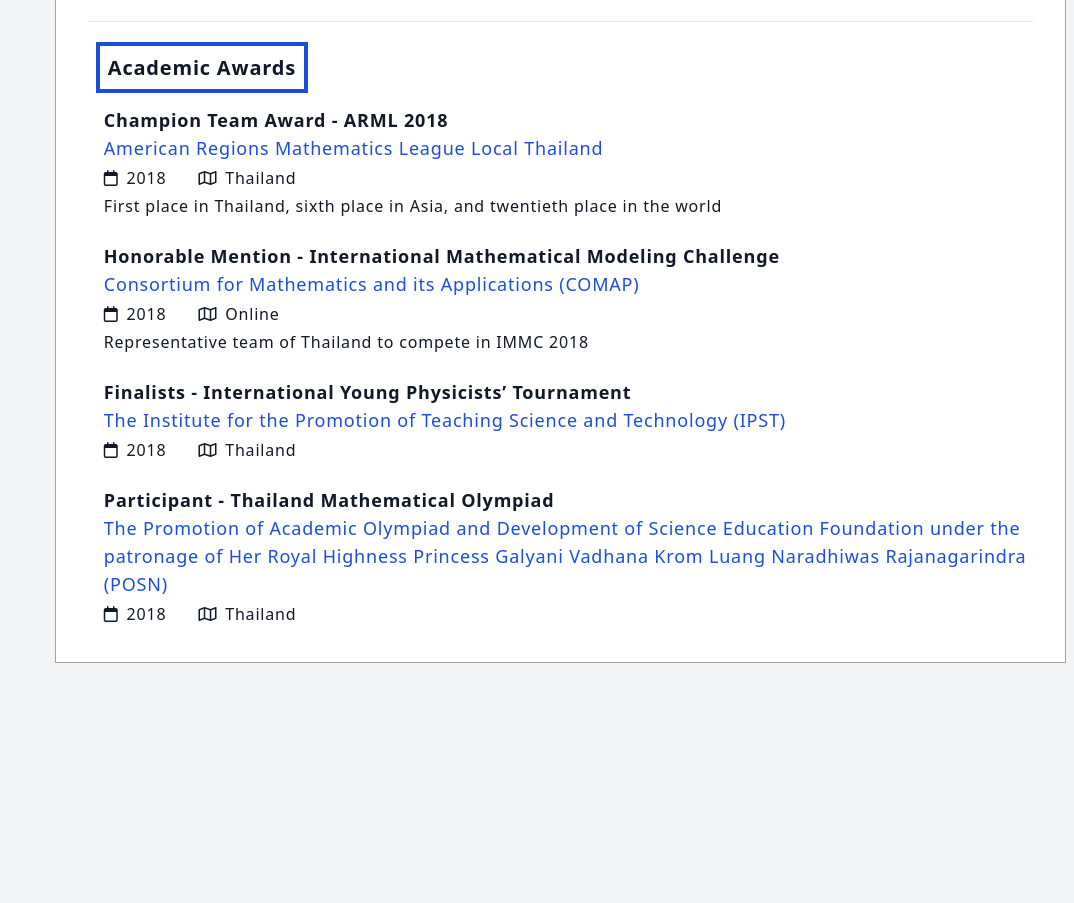
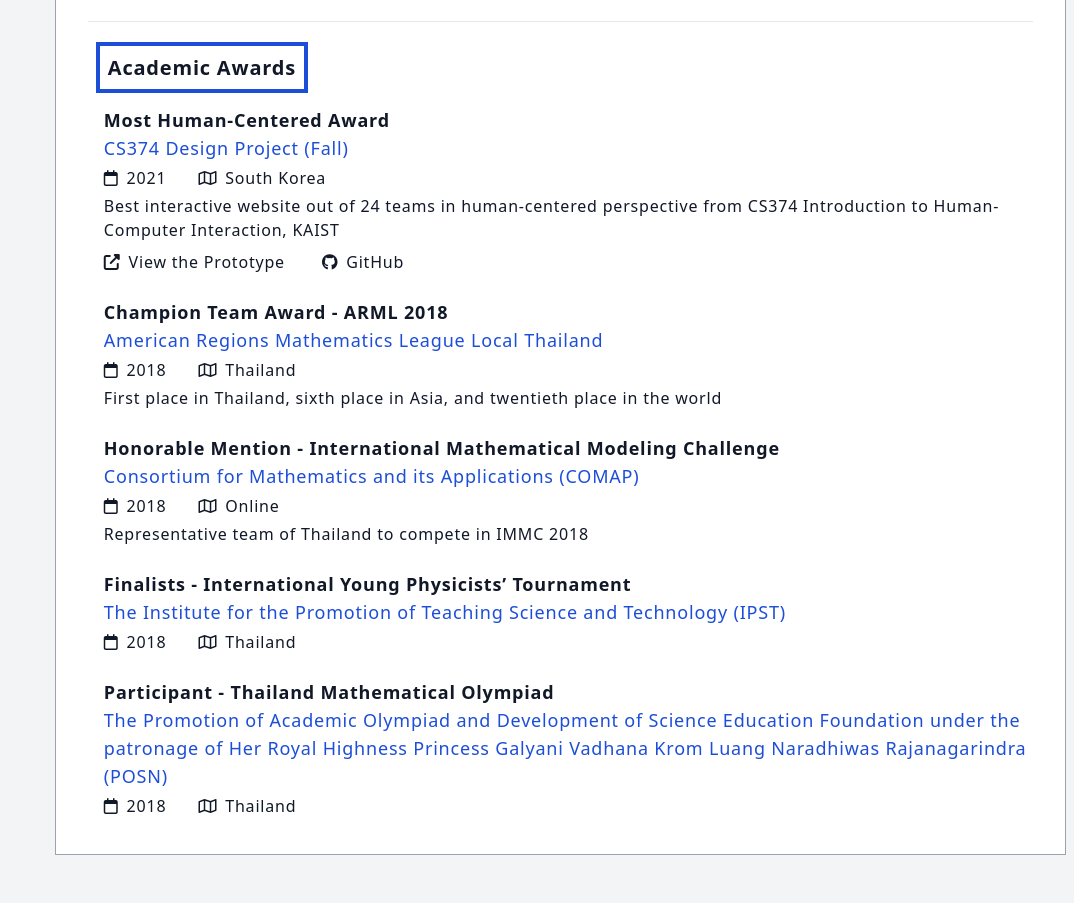
Before and after one commit to gunsodo/gunsodo.github.io, a plain HTML site: page index.html in a window 1280 px wide. Shown: the part 2814-3717 px from the top of the page, without its empty margins (206-1280 px from the left). Before the commit the page ends 3525 px from the top, so only its background shows below. Drawn offline with nearby package versions, Linux system fonts and the light colour scheme.

Commit message:
Update CS374 award

```diff
--- a/index.html
+++ b/index.html
@@ -366,6 +366,29 @@
                     Awards</span>
 
                 <div class="ml-4 mt-6">
+                    <p class="text-lg font-bold">Most Human-Centered Award</p>
+                    <p class="text-lg font-medium text-blue-700">CS374 Design Project (Fall)</p>
+                    <ul class="md:flex justify-start items-left my-1 space-y-1 md:space-y-0 md:space-x-5">
+                        <li class="mr-3">
+                            <i class="far fa-calendar mr-2"></i>2021
+                        </li>
+                        <li class="mr-3">
+                            <i class="far fa-map mr-2"></i>South Korea
+                        </li>
+                    </ul>
+                    <p class="text-base">Best interactive website out of 24 teams in human-centered
+                        perspective from CS374 Introduction to Human-Computer Interaction, KAIST
+                    </p>
+                    <div id="links" class="mt-2 space-x-8">
+                        <a target="_blank" rel="noopener noreferrer" class="hover:text-blue-700"
+                            href="https://sew-you-later.web.app/new-orders"><i class="fas fa-external-link-alt mr-2"></i>View
+                            the Prototype</a>
+                        <a target="_blank" rel="noopener noreferrer" class="hover:text-blue-700"
+                            href="https://github.com/fesiib/sew-you-later"><i class="fab fa-github mr-2"></i>GitHub</a>
+                    </div>
+                </div>
+
+                <div class="ml-4 mt-6">
                     <p class="text-lg font-bold">Champion Team Award - ARML 2018</p>
                     <p class="text-lg font-medium text-blue-700">American Regions Mathematics League Local Thailand</p>
                     <ul class="md:flex justify-start items-left my-1 space-y-1 md:space-y-0 md:space-x-5">
```
